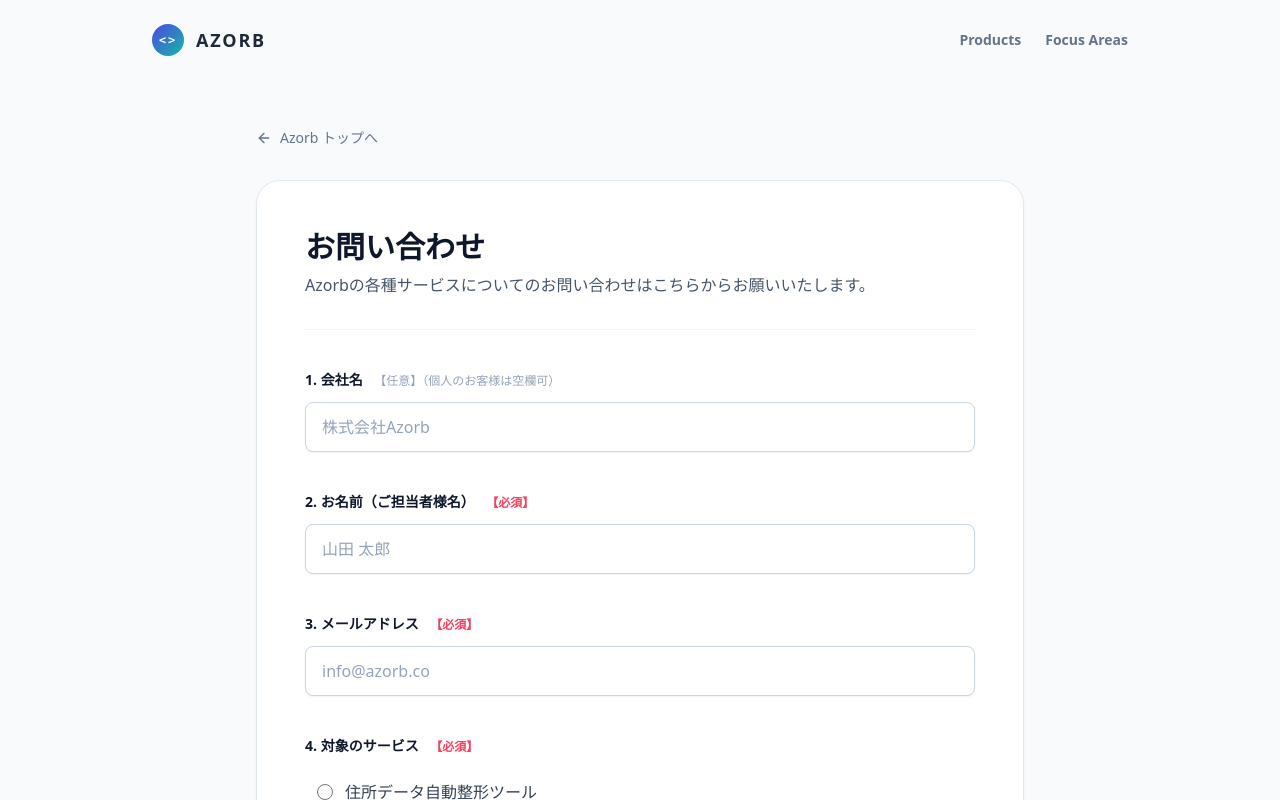
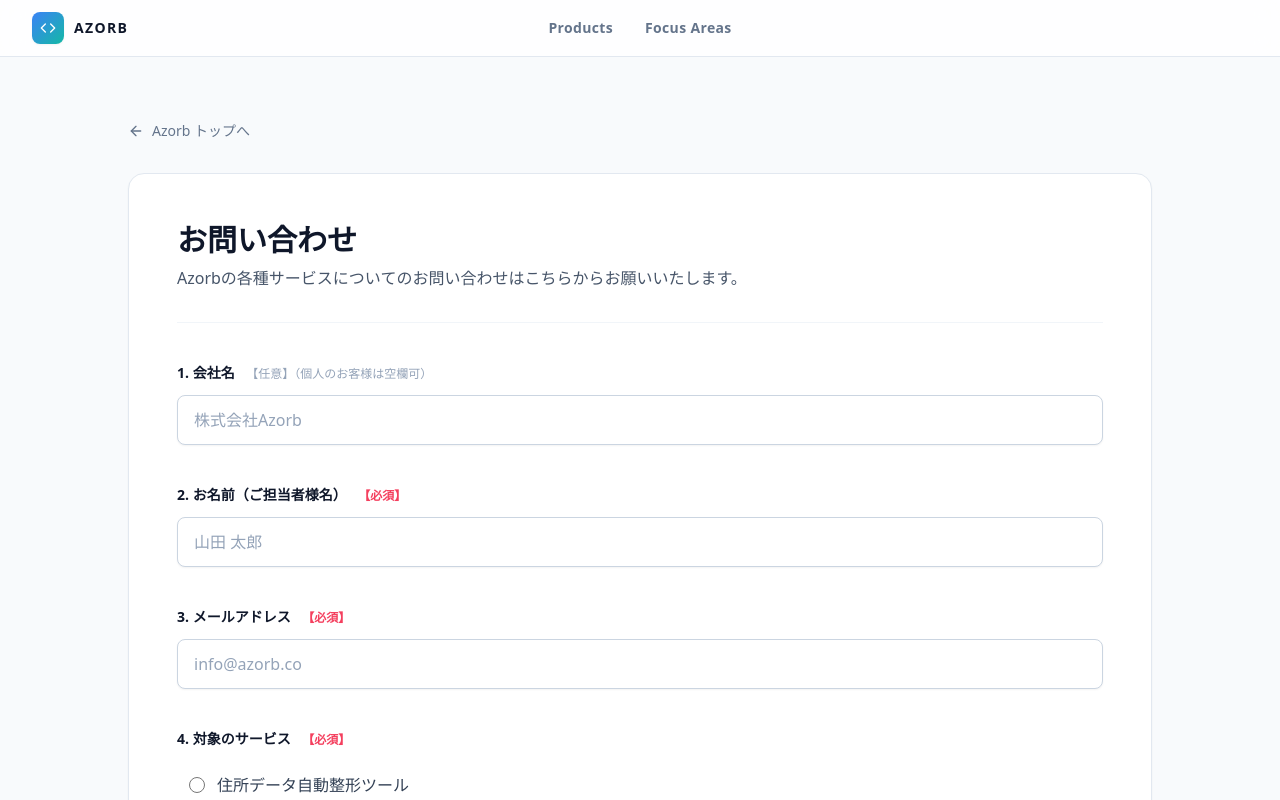
Before and after one commit to giriken35/template-lp, a Next.js app: page /contact in a window 1280 px wide. Shown: the top 800 px of the page. Built offline with nearby package versions, Linux system fonts and the light colour scheme.

Commit message:
fix: perfectly align contact form header and back button with main site

```diff
--- a/src/app/contact/page.tsx
+++ b/src/app/contact/page.tsx
@@ -1,12 +1,11 @@
 'use client';
 
 import { useState } from 'react';
-import { ArrowLeft, Send } from 'lucide-react';
+import { ArrowLeft, Send, Code } from 'lucide-react';
 
 export default function Contact() {
   const [isSubmitting, setIsSubmitting] = useState(false);
 
-  // 選択状態の管理
   const [selectedService, setSelectedService] = useState("");
   const [selectedInquiryType, setSelectedInquiryType] = useState("");
   const [selectedOs, setSelectedOs] = useState("");
@@ -16,42 +15,55 @@ export default function Contact() {
     setIsSubmitting(true);
   };
 
-  // Azorb本体サイトに合わせたクリーンなライトテーマ
   const inputClass = "w-full bg-white border border-slate-300 rounded-lg px-4 py-3 text-slate-900 placeholder-slate-400 focus:outline-none focus:border-blue-500 focus:ring-1 focus:ring-blue-500 transition-all shadow-sm";
   const radioGroupClass = "space-y-1.5 p-1";
   const dynamicInputClass = "w-full bg-slate-50 border border-slate-300 rounded-lg px-3 py-2 text-sm text-slate-900 focus:bg-white focus:outline-none focus:border-blue-500 focus:ring-1 focus:ring-blue-500 mt-2 transition-all shadow-sm";
 
   return (
     <div className="min-h-screen bg-[#f8fafc] font-sans">
-      {/* Azorb本体サイト共通ヘッダー */}
-      <header className="w-full px-6 py-6 flex items-center justify-between max-w-5xl mx-auto">
-        <a href="https://azorb-site.vercel.app/" className="flex items-center gap-3 font-bold text-slate-800 tracking-widest text-lg">
-          <div className="w-8 h-8 rounded-full bg-gradient-to-br from-indigo-600 to-teal-500 flex items-center justify-center text-white text-xs font-mono">
-            &lt;&gt;
+
+      {/* Azorb本体サイト共通ヘッダー（完全再現） */}
+      <header className="sticky top-0 z-50 w-full border-b border-slate-200 bg-white/80 backdrop-blur-md">
+        <div className="relative mx-auto flex h-14 max-w-[1500px] items-center justify-between px-4 sm:px-6 lg:px-8">
+          <a
+            href="https://azorb-site.vercel.app/"
+            className="group flex items-center gap-2.5 rounded-xl px-2 py-1.5 -ml-2 transition-all hover:bg-slate-100 active:scale-95 z-50"
+          >
+            <div className="flex h-8 w-8 items-center justify-center rounded-lg bg-gradient-to-br from-[#3b82f6] to-[#14b8a6] text-white shadow-sm">
+              <Code className="h-4 w-4" />
             </div>
-          AZORB
+            <span className="text-sm font-bold tracking-widest text-slate-900 uppercase">
+              Azorb
+            </span>
           </a>
-        <div className="flex gap-6 text-sm font-bold text-slate-500">
-          <a href="https://azorb-site.vercel.app/#products" className="hover:text-slate-800 transition-colors">Products</a>
-          <a href="https://azorb-site.vercel.app/#focus-areas" className="hover:text-slate-800 transition-colors">Focus Areas</a>
+
+          <nav className="hidden md:flex absolute left-1/2 -translate-x-1/2 items-center gap-8 text-sm font-medium text-slate-500">
+            <a href="https://azorb-site.vercel.app/#products" className="hover:text-slate-900 transition-colors font-bold tracking-wide">
+              Products
+            </a>
+            <a href="https://azorb-site.vercel.app/#focus" className="hover:text-slate-900 transition-colors font-bold tracking-wide">
+              Focus Areas
+            </a>
+          </nav>
         </div>
       </header>
 
-      <div className="py-12 px-6">
-        <div className="max-w-3xl mx-auto">
+      {/* ページコンテンツ */}
+      <div className="py-16 px-4 sm:px-6">
+        <div className="mx-auto max-w-5xl">
 
-        {/* Azorb自社サイトへの戻るボタン */}
+          {/* 戻るボタン（配置・スタイルを特商法ページと統一） */}
           <a
             href="https://azorb-site.vercel.app/"
-          className="inline-flex items-center text-sm text-slate-500 hover:text-slate-800 transition-colors mb-8 font-medium"
+            className="inline-flex items-center text-sm font-medium text-slate-500 hover:text-slate-900 mb-8 transition-colors"
           >
-          <ArrowLeft className="w-4 h-4 mr-2" />
+            <ArrowLeft className="mr-2 h-4 w-4" />
             Azorb トップへ
           </a>
 
-        {/* クリーンでフラットな白背景のフォームカード */}
-        <div className="bg-white text-slate-800 rounded-3xl p-8 md:p-12 border border-slate-200 shadow-sm relative overflow-hidden">
-          <h1 className="text-2xl md:text-3xl font-bold mb-2 text-slate-900">お問い合わせ</h1>
+          {/* フォームカード */}
+          <div className="bg-white text-slate-800 rounded-2xl p-8 sm:p-12 border border-slate-200 shadow-sm relative overflow-hidden">
+            <h1 className="text-2xl sm:text-3xl font-bold mb-2 text-slate-900">お問い合わせ</h1>
             <p className="text-slate-600 mb-10 pb-8 border-b border-slate-100 text-sm md:text-base">
               Azorbの各種サービスについてのお問い合わせはこちらからお願いいたします。
             </p>
```
Lines whose indentation alone changed are shown as unchanged.
